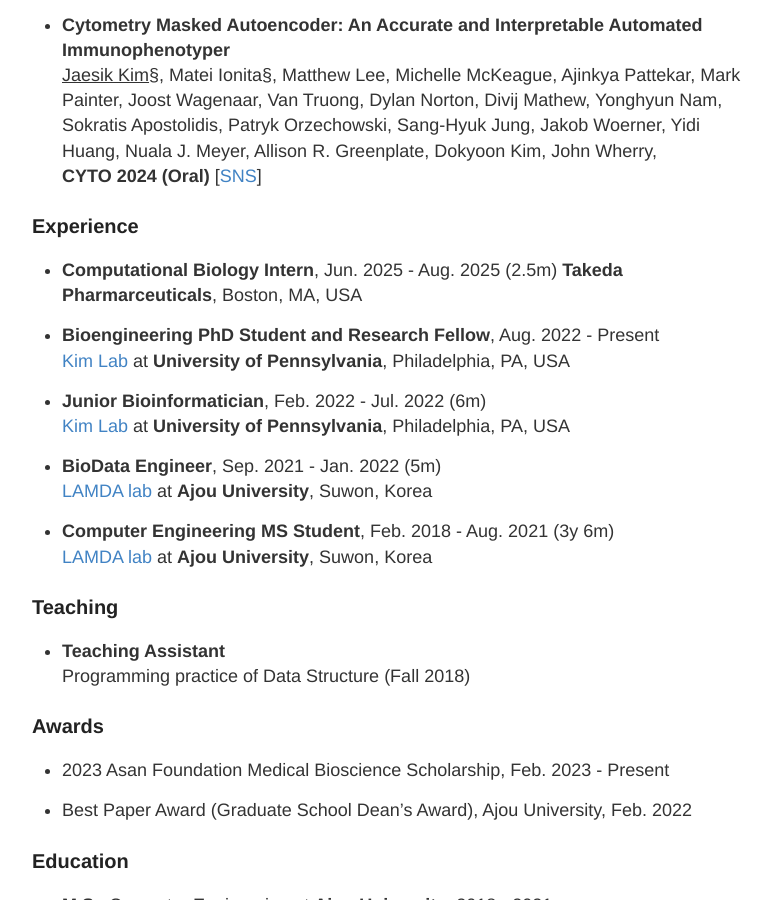
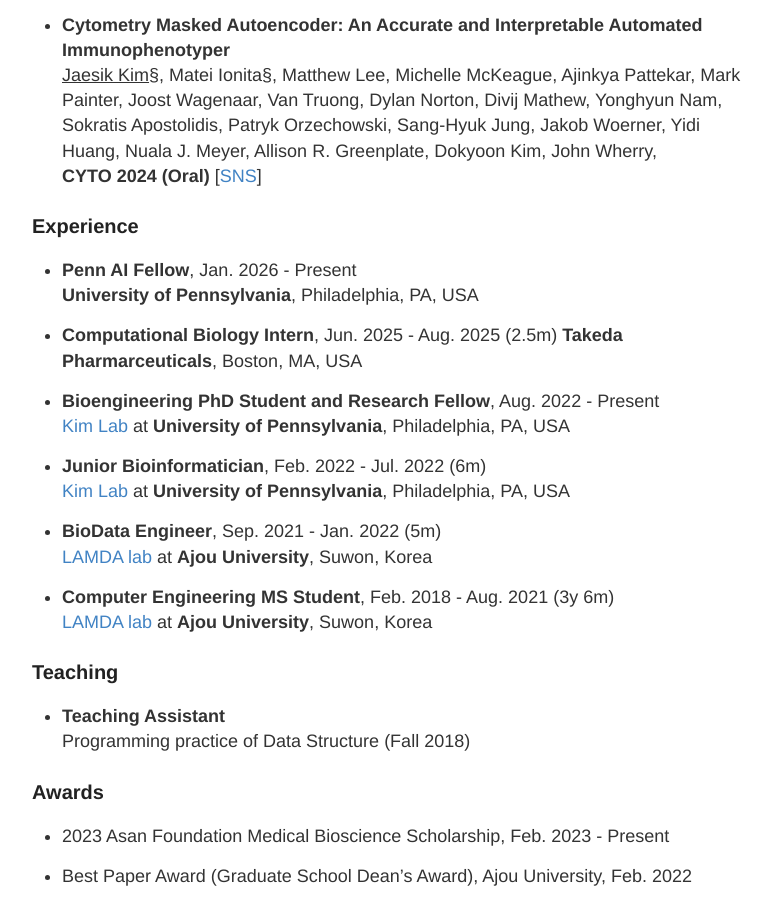
Before and after one commit to JaesikKim/JaesikKim.github.io, a Jekyll site: the page built from about.md, in a window 1280 px wide and 900 px high, scrolled down 3298 px. Shown: the whole window, without its empty margins (248-1019 px from the left). Built offline with Jekyll 4.4.1, drawn with Linux system fonts in a browser that asks for light colours; some of the changed lines change nothing that is shown; some of the changed text lies outside the part shown.

Commit message:
Add Paper links to ML4H/Biodata Mining entries; add Penn AI Fellow

```diff
--- a/about.md
+++ b/about.md
@@ -17,11 +17,11 @@
 
 - <b>An Agentic System for Automated Data Curation and Analysis in Large-Scale Biobanks</b> \
 Chang-Uk Jeong§, <ins>Jaesik Kim</ins>§, Jaehyun Joo, Byounghan Lee, Yang-Gyun Kim\*, Dokyoon Kim\* \
-<b>[ML4H](https://ml4h.cc/)</b> 2025
+<b>ML4H</b> 2025 [[Paper](https://openreview.net/forum?id=rxbrIeyLgQ)]
 
 - <b>Clinically aligned multi-modal image-text model for pan-cancer prognosis prediction</b> \
 Jonghyun Lee, Jacob S. Leiby, Lina Takemaru, Yidi Huang, Myung-Giun Noh, Jaesik Kim, Byonghan Lee, Mattew E. Lee, Derek Oldridge, Young Chan Lee\*, Dokyoon Kim\* \
-<b>[Biodata Mining](https://biodatamining.biomedcentral.com/)</b> 2025
+<b>Biodata Mining</b> 2025 [[Paper](https://link.springer.com/article/10.1186/s13040-025-00495-0)]
 
 - <b>Evaluation of Multi-Agent LLMs in Multidisciplinary Team Decision-Making for Challenging Cancer Cases</b> \
 <ins>Jaesik Kim</ins>§, Byounghan Lee§, Kyung-Ah Sohn\*, Dokyoon Kim\*, Young Chan Lee\* \
@@ -82,6 +82,9 @@
 
 
 ### Experience
+- <b>Penn AI Fellow</b>, Jan. 2026 - Present \
+<b>University of Pennsylvania</b>, Philadelphia, PA, USA
+
 - <b>Computational Biology Intern</b>, Jun. 2025 - Aug. 2025 (2.5m)
 <b>Takeda Pharmarceuticals</b>, Boston, MA, USA
 
```
